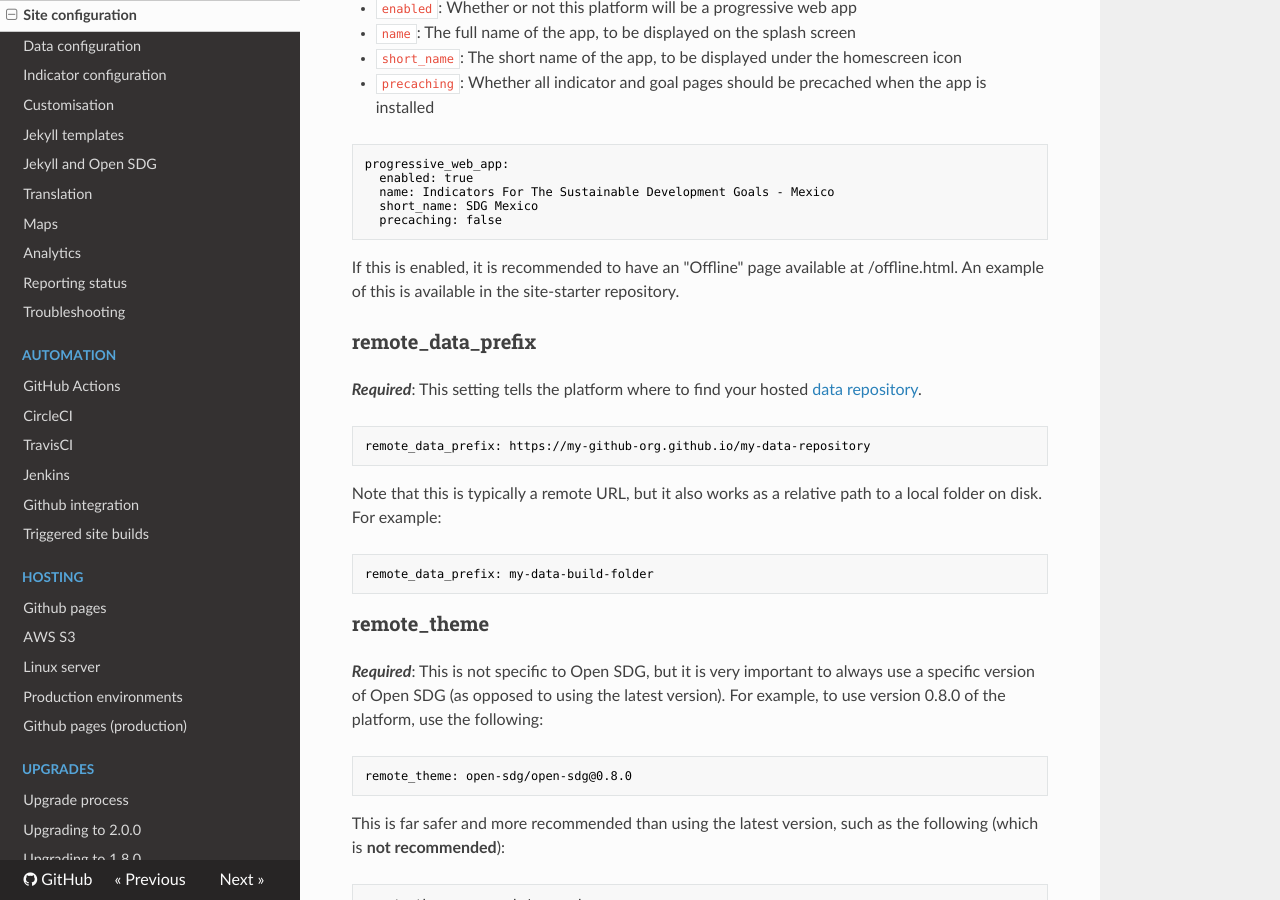
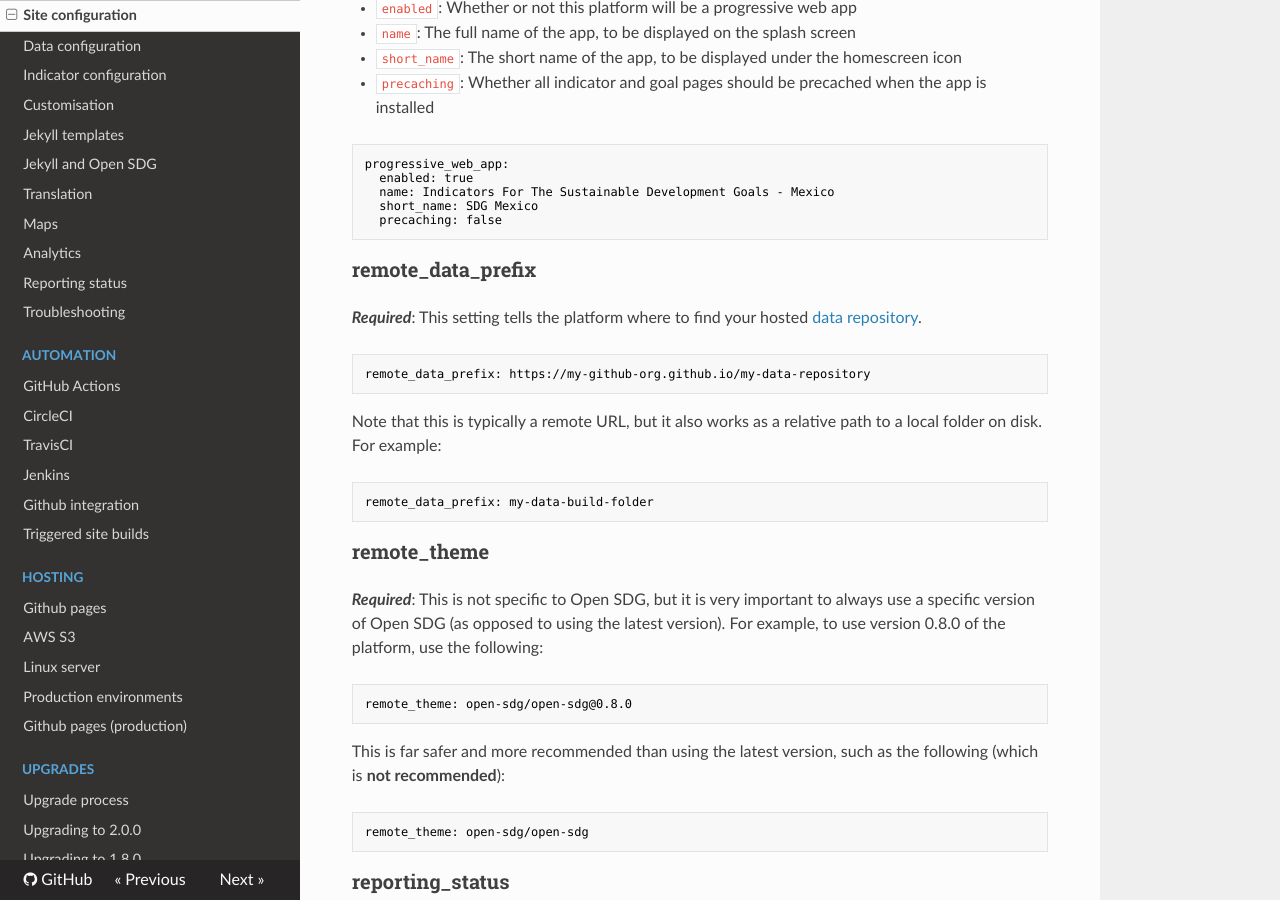
Before and after one commit to open-sdg/open-sdg, an MkDocs documentation site: the page built from docs/configuration.md, in a window 1280 px wide and 900 px high, scrolled down 19078 px. Built offline with MkDocs 1.6.1, drawn with Linux system fonts in a browser that asks for light colours; nearby versions of some CDN libraries.

Commit message:
Docs tweaks

````diff
--- a/docs/configuration.md
+++ b/docs/configuration.md
@@ -796,10 +796,6 @@ progressive_web_app:
   precaching: false
 ```
 
-If this is enabled, it is recommended to have an "Offline" page
-available at /offline.html. An example of this is available in
-the site-starter repository.
-
 ### remote_data_prefix
 
 **_Required_**: This setting tells the platform where to find your hosted [data repository](glossary.md#data-repository).
````
